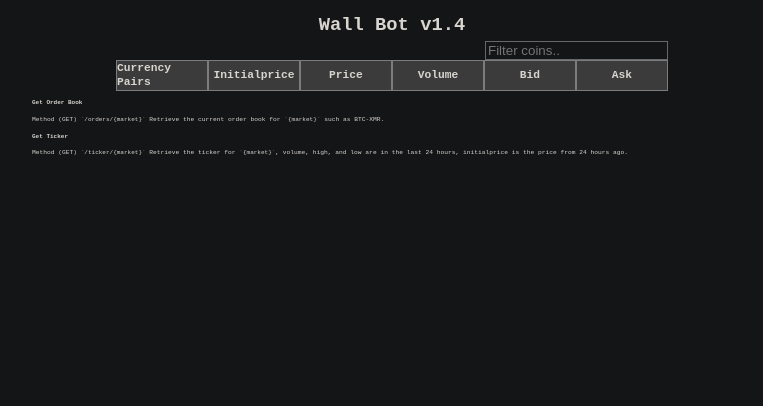
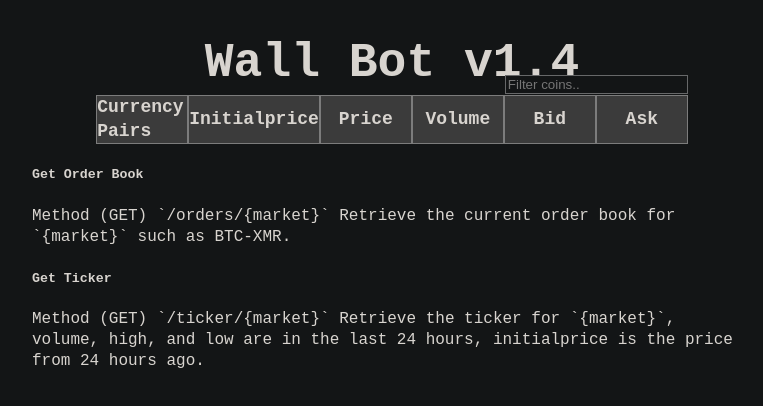
Before and after one commit to ThijsWaalders/WallBot, a website: page index.html in a window 1280 px wide. Shown: the whole page, without its empty margins (248-1011 px from the left). Drawn offline with Linux system fonts and the light colour scheme; no server answers.

Commit message:
font test

```diff
--- a/css/style.css
+++ b/css/style.css
@@ -5,9 +5,11 @@ html, body {
   /* padding: 0; */
   width: 100%;
   font: 62.5%/1.3 normal Helvetica, monospace;
+  font-size: 16px;
+  line-height: 1,2em;
   }
   p {
-    font-size: 1.6em;
+    /* font-size: 16px; */
   }
   h1 {
     text-align: center;
@@ -73,14 +75,14 @@ th {
 	position: -webkit-sticky;
 	top: 0px;
 	z-index: 2;
-  font-size: 1.8em;
-  background-color: #3b3b3b;680px
+  font-size: 18px;
+  background-color: #3b3b3b;
   cursor: pointer;
   /* text-align: center; */
   /* set style for responsive - tap targets */
   min-width: 90px;
   min-height: 48px;
-  margin: 40px;
+  margin: 0px;
   text-align: center;
 
 }
@@ -132,7 +134,8 @@ th {
 }
 
 footer {
-  /* position: sticky bottom; */
+  position: sticky;
+  /* bottom: 0px; */
   margin-left: auto;
   margin-right: auto;
   max-width: 720px;
@@ -153,7 +156,12 @@ col      { display: table-column }
 colgroup { display: table-column-group }
 td, th   { display: table-cell }
 caption  { display: table-caption } */
-/* @media screen and (max-width: 520px){ */
+@media screen and (width: 720px){
+
+
+  th {
+    width: 48px;
+  }
 
   /* html:not(.container__table) .container__table th,
   html:not(.container__table) .container__table td {
```
